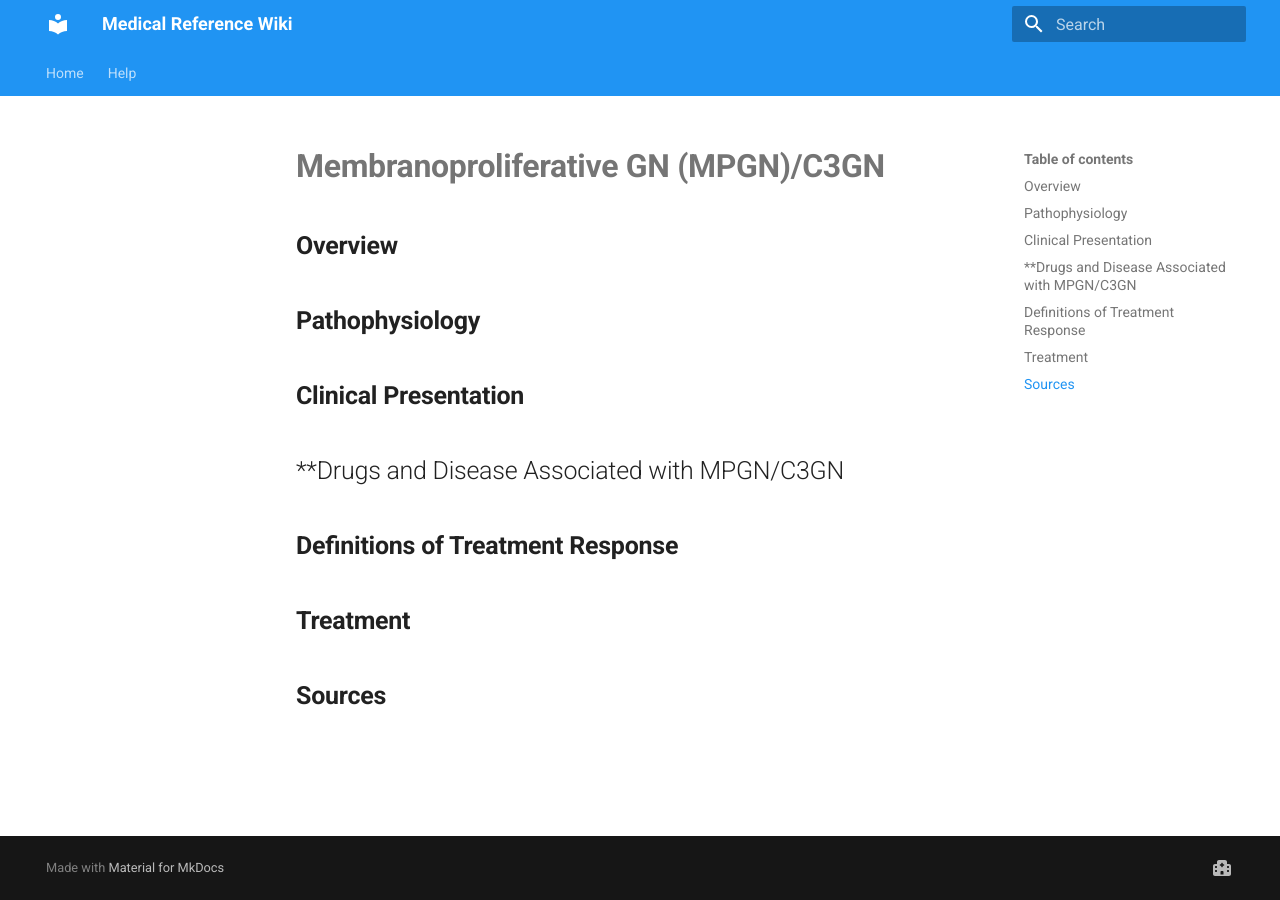
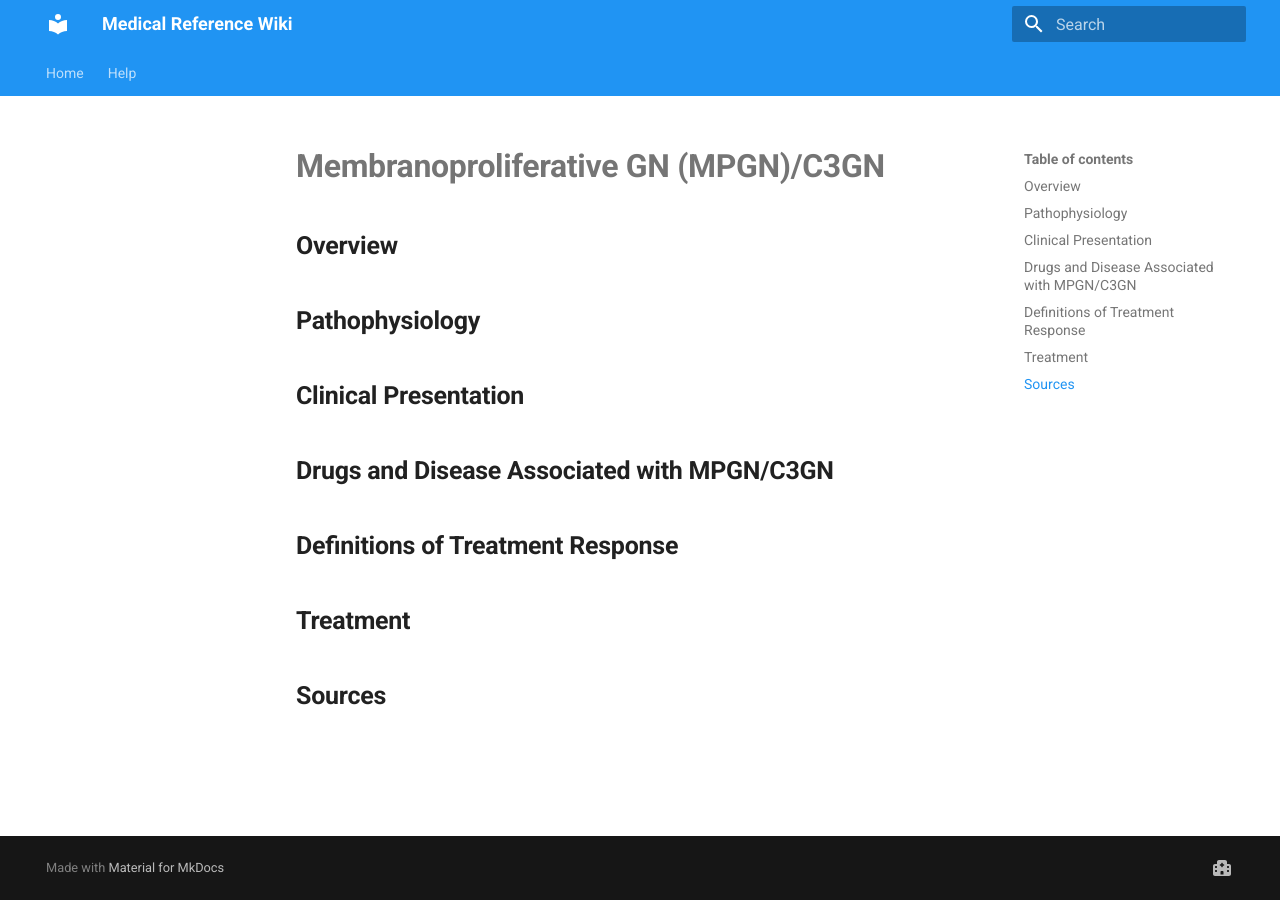
Before and after one commit to TTUNEPH2025/GN, an MkDocs documentation site: the page built from docs/MPGN-C3GN.md, in a window 1280 px wide. Built offline with MkDocs 1.6.1 and Material for MkDocs 9.7.7, drawn with Linux system fonts in a browser that asks for light colours.

```diff
--- a/docs/MPGN-C3GN.md
+++ b/docs/MPGN-C3GN.md
@@ -2,7 +2,7 @@
 ## **Overview**
 ## **Pathophysiology**
 ## **Clinical Presentation**
-## **Drugs and Disease Associated with MPGN/C3GN
+## **Drugs and Disease Associated with MPGN/C3GN**
 ## **Definitions of Treatment Response**
 ## **Treatment**
 ## **Sources**
```
